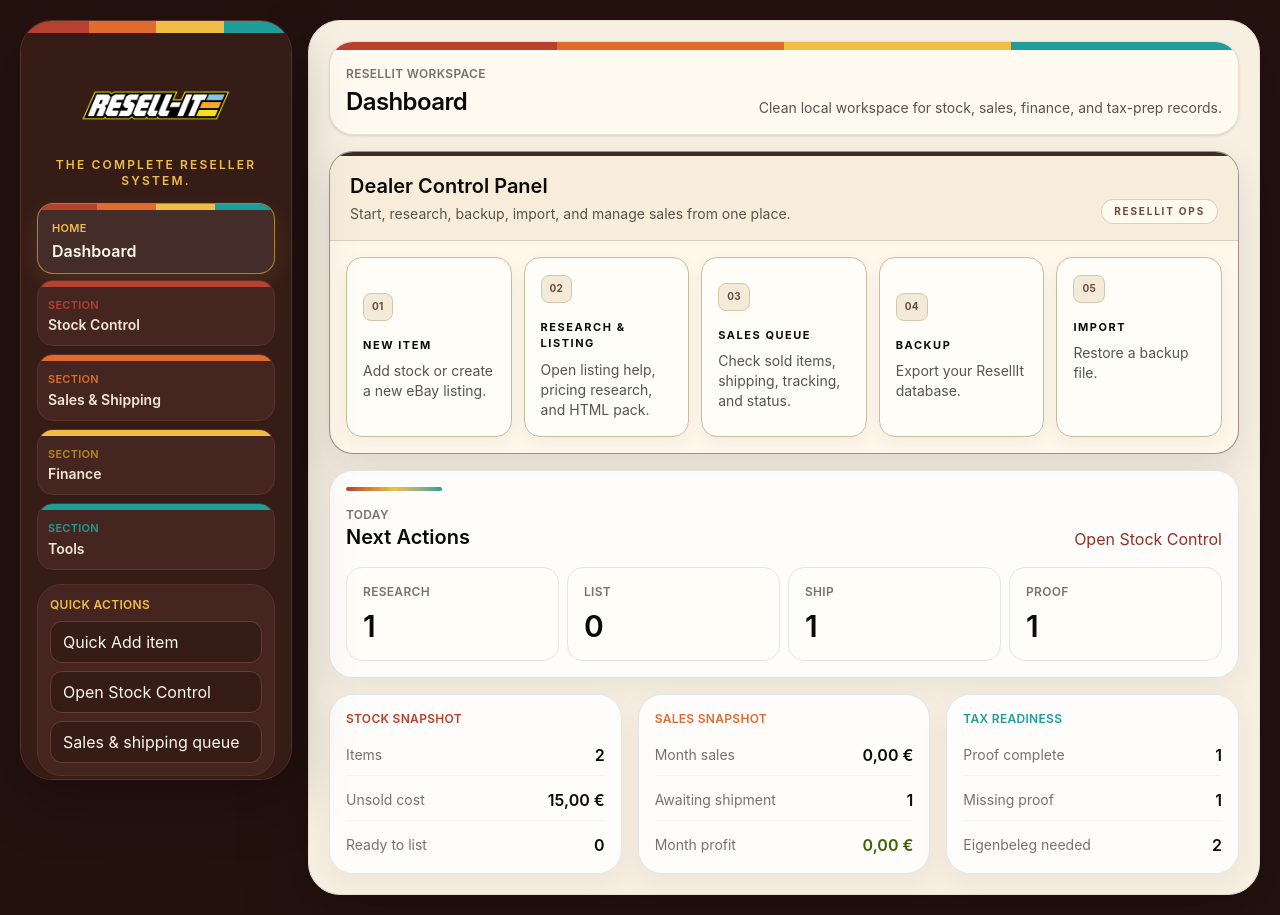
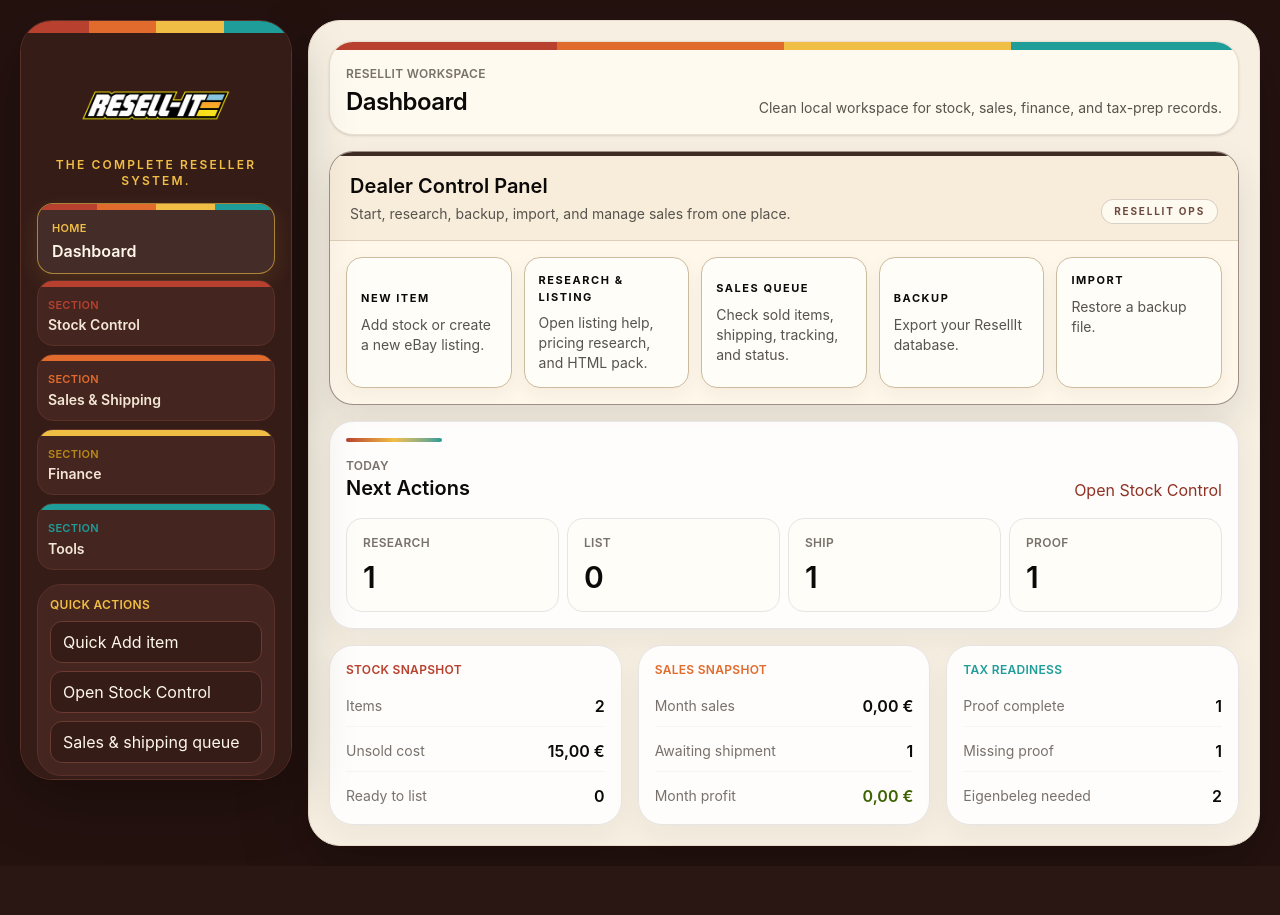
Before and after one commit to retronlinede-design/toolstack-resell-it, a React (Vite) app: page / in a window 1280 px wide. After the commit the page ends 866 px from the top, so only its background shows below. Built offline with nearby package versions, Linux system fonts and the light colour scheme.

Commit message:
ResellIt: polish dealer control panel layout

```diff
--- a/src/App.jsx
+++ b/src/App.jsx
@@ -3322,28 +3322,23 @@ export default function ResellerItApp() {
                   <span className="w-fit rounded-full border border-[#3f2b24]/20 bg-[#fffaf0] px-3 py-1 text-[10px] font-bold uppercase tracking-[0.18em] text-[#6d493d]">ResellIt Ops</span>
                 </div>
                 <div className="grid gap-3 p-4 sm:grid-cols-2 xl:grid-cols-5">
-                  <button type="button" onClick={openNewItemEditor} className="group min-h-36 rounded-2xl border border-[#cdbb9d] bg-[#fffdf8] p-4 text-left shadow-[inset_0_1px_0_rgba(255,255,255,0.75),0_7px_18px_rgba(41,37,36,0.05)] transition hover:-translate-y-0.5 hover:border-[#6d493d] hover:bg-white hover:shadow-[0_13px_26px_rgba(41,37,36,0.1)]">
-                    <span className="mb-4 inline-flex h-7 min-w-7 items-center justify-center rounded-lg border border-[#d6c5aa] bg-[#f4ead8] px-2 text-[10px] font-bold uppercase tracking-wide text-[#6d493d]">01</span>
+                  <button type="button" onClick={openNewItemEditor} className="group min-h-28 rounded-2xl border border-[#cdbb9d] bg-[#fffdf8] p-3.5 text-left shadow-[inset_0_1px_0_rgba(255,255,255,0.75),0_7px_18px_rgba(41,37,36,0.05)] transition hover:-translate-y-0.5 hover:border-[#6d493d] hover:bg-white hover:shadow-[0_13px_26px_rgba(41,37,36,0.1)]">
                     <span className="block text-[11px] font-bold uppercase tracking-[0.14em] text-stone-950">New Item</span>
                     <span className="mt-2 block text-sm leading-5 text-stone-600">Add stock or create a new eBay listing.</span>
                   </button>
-                  <button type="button" onClick={openNewItemListingHelp} className="group min-h-36 rounded-2xl border border-[#cdbb9d] bg-[#fffdf8] p-4 text-left shadow-[inset_0_1px_0_rgba(255,255,255,0.75),0_7px_18px_rgba(41,37,36,0.05)] transition hover:-translate-y-0.5 hover:border-[#6d493d] hover:bg-white hover:shadow-[0_13px_26px_rgba(41,37,36,0.1)]">
-                    <span className="mb-4 inline-flex h-7 min-w-7 items-center justify-center rounded-lg border border-[#d6c5aa] bg-[#f4ead8] px-2 text-[10px] font-bold uppercase tracking-wide text-[#6d493d]">02</span>
+                  <button type="button" onClick={openNewItemListingHelp} className="group min-h-28 rounded-2xl border border-[#cdbb9d] bg-[#fffdf8] p-3.5 text-left shadow-[inset_0_1px_0_rgba(255,255,255,0.75),0_7px_18px_rgba(41,37,36,0.05)] transition hover:-translate-y-0.5 hover:border-[#6d493d] hover:bg-white hover:shadow-[0_13px_26px_rgba(41,37,36,0.1)]">
                     <span className="block text-[11px] font-bold uppercase tracking-[0.14em] text-stone-950">Research & Listing</span>
                     <span className="mt-2 block text-sm leading-5 text-stone-600">Open listing help, pricing research, and HTML pack.</span>
                   </button>
-                  <button type="button" onClick={openSalesQueue} className="group min-h-36 rounded-2xl border border-[#cdbb9d] bg-[#fffdf8] p-4 text-left shadow-[inset_0_1px_0_rgba(255,255,255,0.75),0_7px_18px_rgba(41,37,36,0.05)] transition hover:-translate-y-0.5 hover:border-[#6d493d] hover:bg-white hover:shadow-[0_13px_26px_rgba(41,37,36,0.1)]">
-                    <span className="mb-4 inline-flex h-7 min-w-7 items-center justify-center rounded-lg border border-[#d6c5aa] bg-[#f4ead8] px-2 text-[10px] font-bold uppercase tracking-wide text-[#6d493d]">03</span>
+                  <button type="button" onClick={openSalesQueue} className="group min-h-28 rounded-2xl border border-[#cdbb9d] bg-[#fffdf8] p-3.5 text-left shadow-[inset_0_1px_0_rgba(255,255,255,0.75),0_7px_18px_rgba(41,37,36,0.05)] transition hover:-translate-y-0.5 hover:border-[#6d493d] hover:bg-white hover:shadow-[0_13px_26px_rgba(41,37,36,0.1)]">
                     <span className="block text-[11px] font-bold uppercase tracking-[0.14em] text-stone-950">Sales Queue</span>
                     <span className="mt-2 block text-sm leading-5 text-stone-600">Check sold items, shipping, tracking, and status.</span>
                   </button>
-                  <button type="button" onClick={exportJson} className="group min-h-36 rounded-2xl border border-[#cdbb9d] bg-[#fffdf8] p-4 text-left shadow-[inset_0_1px_0_rgba(255,255,255,0.75),0_7px_18px_rgba(41,37,36,0.05)] transition hover:-translate-y-0.5 hover:border-[#6d493d] hover:bg-white hover:shadow-[0_13px_26px_rgba(41,37,36,0.1)]">
-                    <span className="mb-4 inline-flex h-7 min-w-7 items-center justify-center rounded-lg border border-[#d6c5aa] bg-[#f4ead8] px-2 text-[10px] font-bold uppercase tracking-wide text-[#6d493d]">04</span>
+                  <button type="button" onClick={exportJson} className="group min-h-28 rounded-2xl border border-[#cdbb9d] bg-[#fffdf8] p-3.5 text-left shadow-[inset_0_1px_0_rgba(255,255,255,0.75),0_7px_18px_rgba(41,37,36,0.05)] transition hover:-translate-y-0.5 hover:border-[#6d493d] hover:bg-white hover:shadow-[0_13px_26px_rgba(41,37,36,0.1)]">
                     <span className="block text-[11px] font-bold uppercase tracking-[0.14em] text-stone-950">Backup</span>
                     <span className="mt-2 block text-sm leading-5 text-stone-600">Export your ResellIt database.</span>
                   </button>
-                  <label className="group min-h-36 cursor-pointer rounded-2xl border border-[#cdbb9d] bg-[#fffdf8] p-4 text-left shadow-[inset_0_1px_0_rgba(255,255,255,0.75),0_7px_18px_rgba(41,37,36,0.05)] transition hover:-translate-y-0.5 hover:border-[#6d493d] hover:bg-white hover:shadow-[0_13px_26px_rgba(41,37,36,0.1)]">
-                    <span className="mb-4 inline-flex h-7 min-w-7 items-center justify-center rounded-lg border border-[#d6c5aa] bg-[#f4ead8] px-2 text-[10px] font-bold uppercase tracking-wide text-[#6d493d]">05</span>
+                  <label className="group min-h-28 cursor-pointer rounded-2xl border border-[#cdbb9d] bg-[#fffdf8] p-3.5 text-left shadow-[inset_0_1px_0_rgba(255,255,255,0.75),0_7px_18px_rgba(41,37,36,0.05)] transition hover:-translate-y-0.5 hover:border-[#6d493d] hover:bg-white hover:shadow-[0_13px_26px_rgba(41,37,36,0.1)]">
                     <span className="block text-[11px] font-bold uppercase tracking-[0.14em] text-stone-950">Import</span>
                     <span className="mt-2 block text-sm leading-5 text-stone-600">Restore a backup file.</span>
                     <input type="file" accept="application/json,.json" onChange={importBackupJson} className="hidden" />
```
